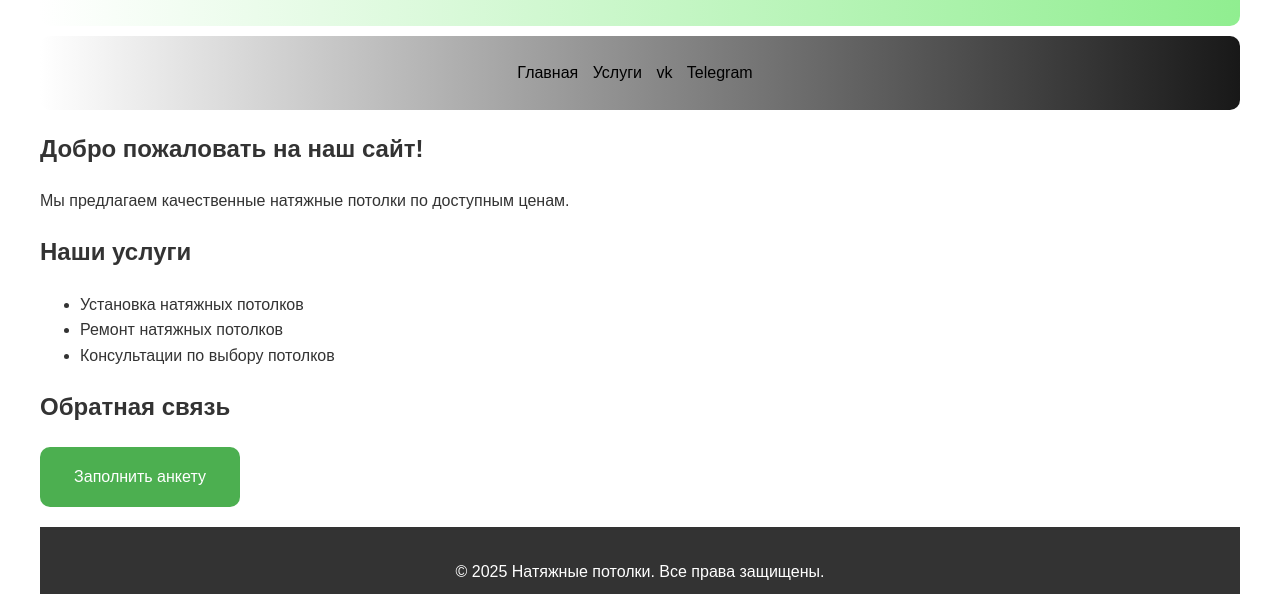
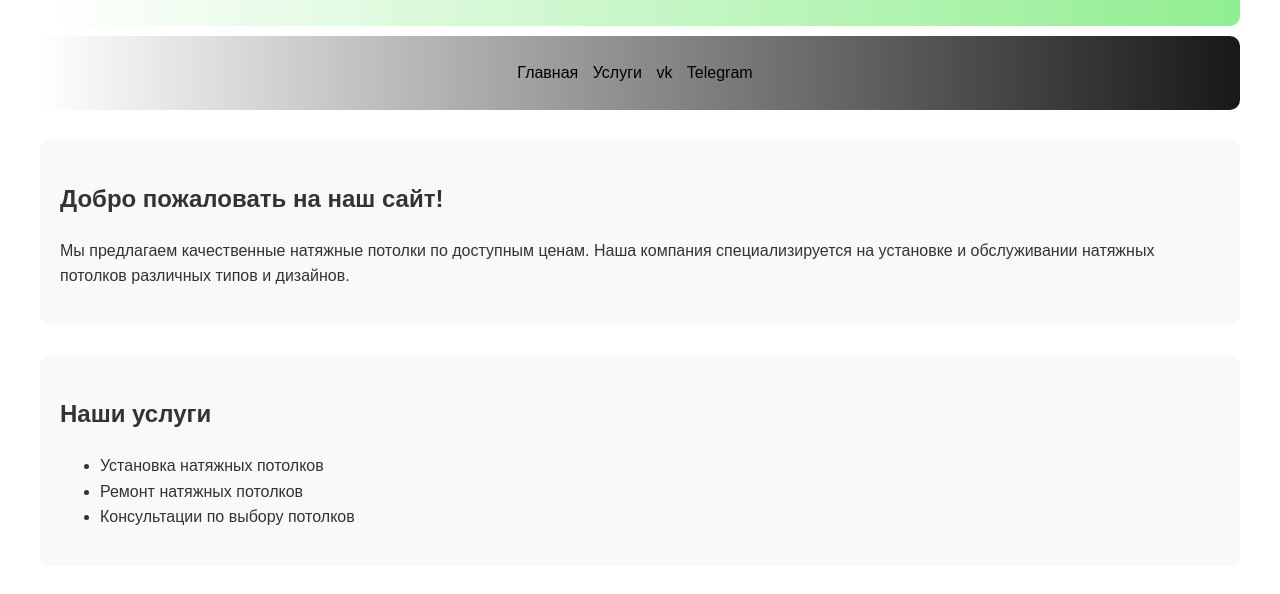
Before and after one commit to vitir0/ekopotolki24, a plain HTML site: page index.html in a window 1280 px wide. Shown: the part 122-716 px from the top of the page. Drawn offline with Linux system fonts and the light colour scheme.

Commit message:
Update index.html

```diff
--- a/index.html
+++ b/index.html
@@ -146,6 +146,12 @@
             height: auto; /* Сохранение пропорций */
             margin-right: 15px; /* Отступ справа */
         }
+         .section {
+            margin-top: 30px;
+            padding: 20px;
+            background-color: #f9f9f9;
+            border-radius: 10px;
+        }
     </style>
 </head>
 <body>
@@ -162,16 +168,18 @@
         </ul>
     </nav>
     <div class="content">
+         <section id="home" class="section">
         <h2>Добро пожаловать на наш сайт!</h2>
-        <p>Мы предлагаем качественные натяжные потолки по доступным ценам.</p>
-
+        <p>Мы предлагаем качественные натяжные потолки по доступным ценам. Наша компания специализируется на установке и обслуживании натяжных потолков различных типов и дизайнов.</p>
+        </section>
+        <section id="services" class="section">
         <h2>Наши услуги</h2>
         <ul>
         <li>Установка натяжных потолков</li>
             <li>Ремонт натяжных потолков</li>
             <li>Консультации по выбору потолков</li>
         </ul>
-
+        </section>
         <h2>Обратная связь</h2>
         <button id="openModal">Заполнить анкету</button>
     </div>
```
